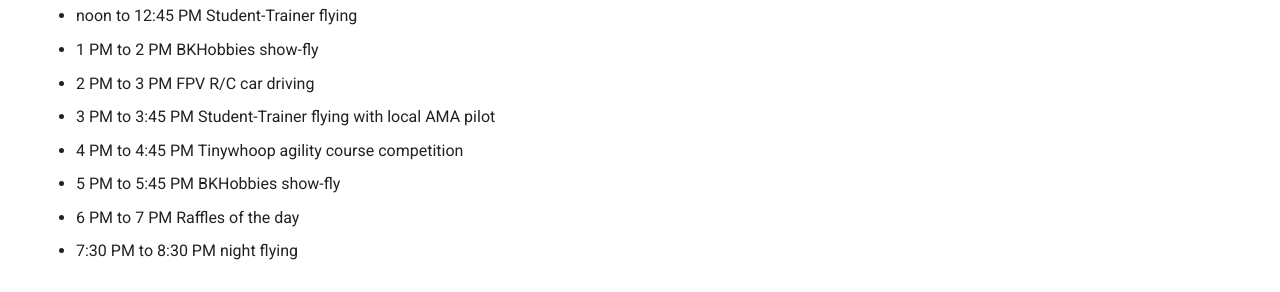
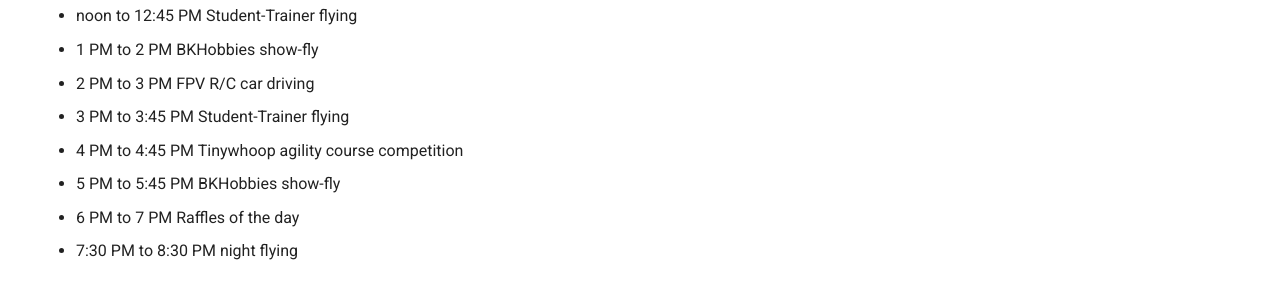
Before and after one commit to EdgeTX/edgetx.github.io, an MkDocs documentation site: the page built from docs/fest2024.md, in a window 1280 px wide and 900 px high, scrolled down 1332 px. Shown: the part 153-445 px from the top of the window. Built offline with MkDocs 1.6.1 and Material for MkDocs 9.7.7, drawn with Linux system fonts in a browser that asks for light colours; comment, search, counter and statistics services are not loaded.

Commit message:
Uniform listing

```diff
--- a/docs/fest2024.md
+++ b/docs/fest2024.md
@@ -36,7 +36,7 @@
 
  - 2 PM to 3 PM FPV R/C car driving
 
- - 3 PM to 3:45 PM Student-Trainer flying with local AMA pilot
+ - 3 PM to 3:45 PM Student-Trainer flying
 
  - 4 PM to 4:45 PM Tinywhoop agility course competition
 
```
